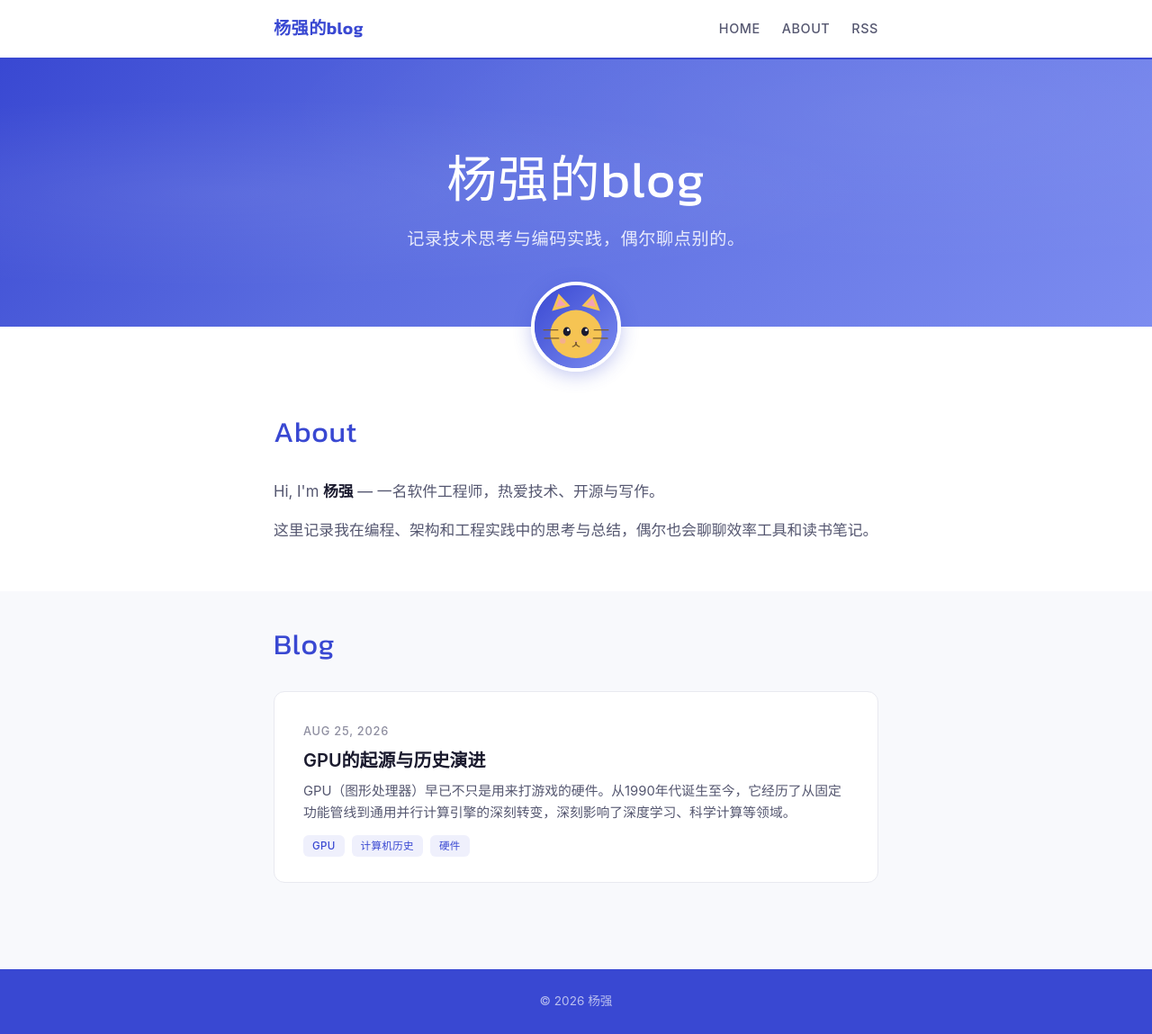
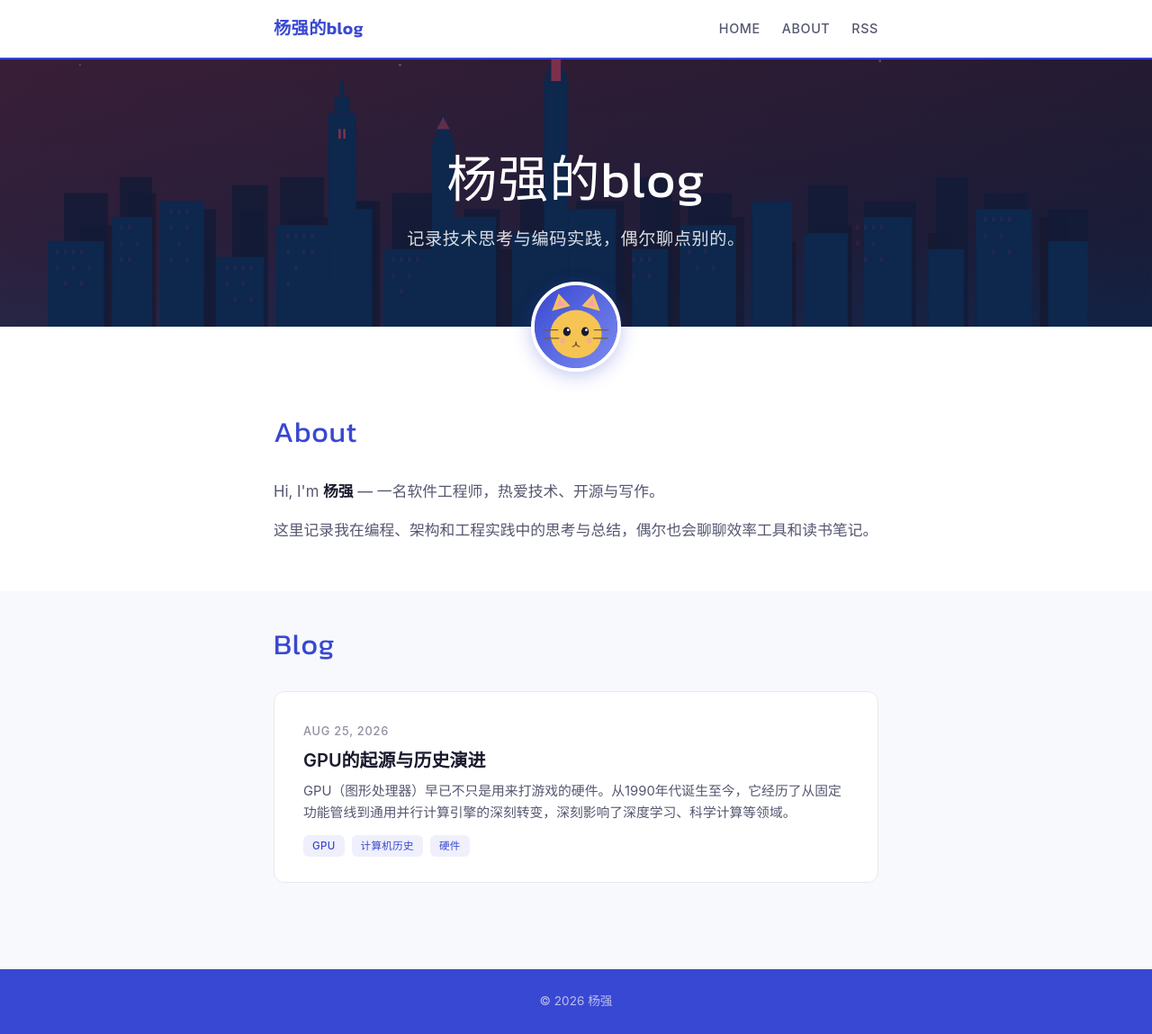
Before and after one commit to yorksity/yorksity.github.io, a Jekyll site: the page built from index.html, in a window 1280 px wide and 1149 px high. Shown: the whole window at 90% size. Built offline with Jekyll 4.4.1, drawn with Linux system fonts in a browser that asks for light colours.

Commit message:
Use NYC skyline as homepage hero background

```diff
--- a/assets/css/main.css
+++ b/assets/css/main.css
@@ -102,7 +102,7 @@ a {
 
 .home-hero {
   position: relative;
-  background: linear-gradient(135deg, #3948d2 0%, #5b6de0 40%, #7c8cf0 100%);
+  background: url('/assets/images/nyc-skyline.svg') center/cover no-repeat;
   padding: 100px 0 80px;
   overflow: hidden;
 }
@@ -110,9 +110,7 @@ a {
 .hero-overlay {
   position: absolute;
   inset: 0;
-  background:
-    radial-gradient(ellipse at 20% 50%, rgba(255, 255, 255, 0.08) 0%, transparent 50%),
-    radial-gradient(ellipse at 80% 20%, rgba(255, 255, 255, 0.06) 0%, transparent 50%);
+  background: rgba(10, 15, 40, 0.35);
 }
 
 .hero-content {
```
Also changed, not shown: assets/images/nyc-skyline.svg (added).
